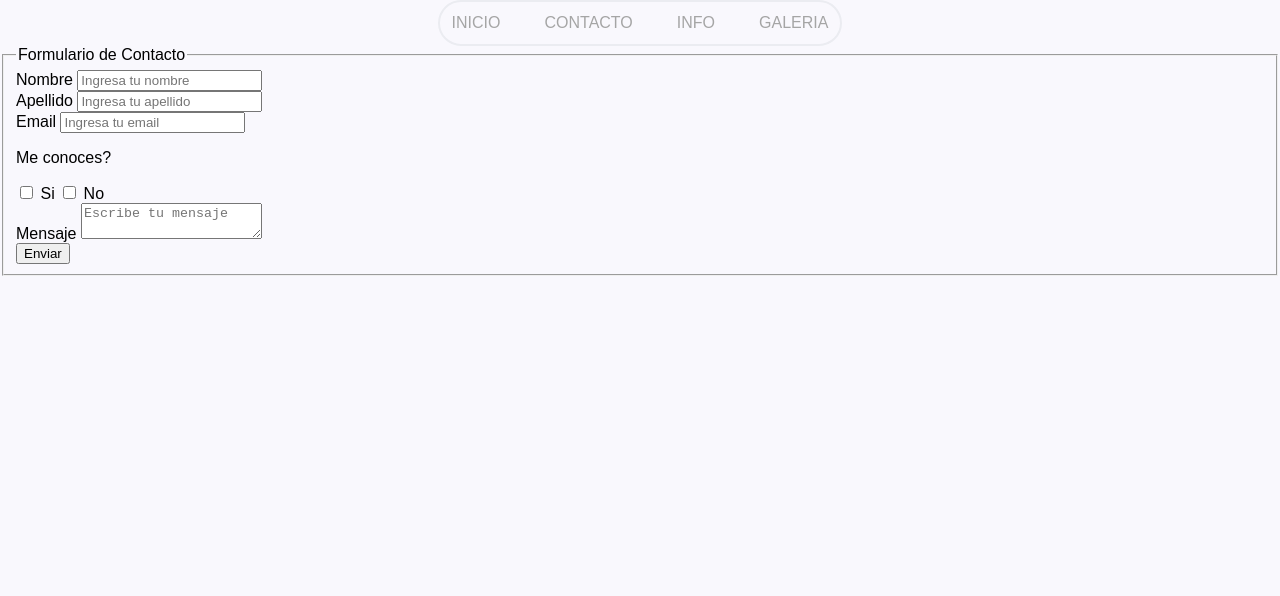
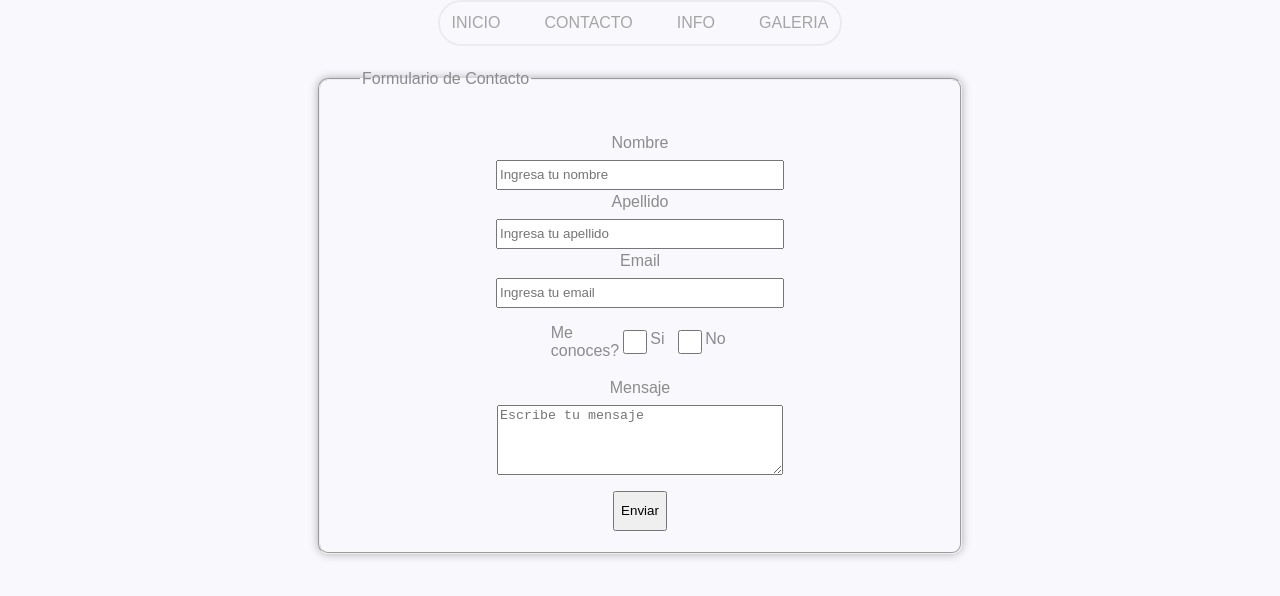
Before and after one commit to kr3nk1/aa-capstone-project_Taylor, a plain HTML site: page contacto.html in a window 1280 px wide. Drawn offline with Linux system fonts and the light colour scheme.

Commit message:
Formulario modificado

```diff
--- a/contacto.css
+++ b/contacto.css
@@ -1,6 +1,7 @@
 body {
   background: #F9F8FD;
   font-family: 'Lexend Exa', sans-serif;
+  color: #8c8c8c;
   margin: 0;
   padding: 0;
 }
@@ -90,3 +91,82 @@ body {
     font-size: 12px;
   }
 }
+
+
+
+  form {
+    display: flex;
+    flex-direction: column;
+    justify-content: center;
+    align-items: center;
+    flex-wrap: wrap;
+    gap: 6px;
+    top: 50%;
+    left: 50%;
+    transform: translate(-50, -50%);
+    margin-top: 1.5rem;
+  }
+
+  label, input {
+    display: flex;
+    justify-content: center;
+    flex: 1 0 1.5rem;
+  }
+
+  label {
+    display: flex;
+    flex-direction: column;
+    align-items: flex-start;
+    margin-bottom: 5px;
+  }
+
+  input, textarea {
+    width: 100%;
+  }
+  textarea {
+    height: 4rem;
+  }
+
+
+
+  button {
+
+    flex: 1 0 40px;
+    margin-top: 1rem;
+    margin-bottom: 1%;
+
+  }
+fieldset {
+  display: flex;
+  flex-direction: column;
+  justify-content: center;
+  align-items: center;
+  width: 35rem;
+  height: 25rem;
+  padding: 40px;
+  border-radius: 10px;
+  box-shadow: 0 0 10px rgba(0, 0, 0, 0.3);
+  margin: 0 auto;
+}
+
+.column {
+  display: flex;
+  flex-direction: column;
+  justify-content: center;
+  align-items: center;
+  margin: 0;
+  width: 50%;
+}
+
+.survey {
+  display: flex;
+  flex-direction: row;
+  justify-content: center;
+}
+label[for="nombre"] {
+  margin-top: 1%;
+}
+
+.legend {
+
+}
--- a/contacto.html
+++ b/contacto.html
@@ -5,7 +5,6 @@
     <meta charset="UTF-8">
     <meta http-equiv="X-UA-Compatible" content="IE=edge">
     <meta name="viewport" content="width=device-width, initial-scale=1.0">
-    <title>Document</title>
     <link rel="stylesheet" type="text/css" href="contacto.css">
     <title>Contacto-Taylor</title>
 </head>
@@ -26,31 +25,31 @@
     <form action="/form-handling-url" method="post">
         <fieldset>
             <legend>Formulario de Contacto</legend>
-            <div>
+            <div class="column">
                 <label for="nombre">Nombre</label>
                 <input type="text" id="nombre" name="nombre" placeholder="Ingresa tu nombre">
             </div>
-            <div>
+            <div class="column">
                 <label for="apellido">Apellido</label>
                 <input type="text" id="apellido" name="apellido" placeholder="Ingresa tu apellido">
             </div>
-            <div>
+            <div class="column">
                 <label for="email">Email</label>
                 <input type="email" id="email" name="email" placeholder="Ingresa tu email">
             </div>
 
-            <div>
+            <div class="survey">
                 <p>Me conoces?</p>
                 <input type="checkbox" id="pregunta" name="pregunta">
                 <label for="pregunta">Si</label>
                 <input type="checkbox" id="pregunta" name="pregunta">
                 <label for="pregunta">No</label>
             </div>
-            <div>
+            <div class="column">
                 <label for="mensaje">Mensaje</label>
                 <textarea id="mensaje" name="mensaje" placeholder="Escribe tu mensaje"></textarea>
             </div>
-            <div>
+            <div class="column">
                 <button type="submit">Enviar</button>
 
 
--- a/index.css
+++ b/index.css
@@ -93,6 +93,7 @@ body {
 
 
 
+
         .texto {
             margin: auto;
             text-align: center;
@@ -104,7 +105,7 @@ body {
             position: relative;
             width: 100% !important;
             height: 1000px;
-            background: green; /* IE */
+            background: green;
         }
         .main-img h1 {
             z-index: 2;
@@ -117,7 +118,7 @@ body {
             height: 26px;
             padding: 0;
             margin: 0;
-            margin-top: -13px; /* 1/2 height */
+            margin-top: -13px;
             text-align: center;
         }
         .main-img img {
--- a/info.css
+++ b/info.css
@@ -90,3 +90,26 @@ body {
       font-size: 12px;
     }
   }
+
+  h1 {
+  font-size: 1.5rem;
+  }
+
+  .enlaces {
+    display: flex;
+    flex-direction: column;
+    justify-content: flex-start;
+    align-items: flex-start;
+    margin: 1rem 30%;
+    padding: auo;
+    top: 50%;
+    left: 50%;
+    transform: translate(-50, -50%);
+    }
+    .column {
+    display: flex;
+    flex-direction: column;
+    justify-content: flex-start;
+    align-items: flex-start;
+
+    }
```
Also changed, not shown: info.html (+7 -4 lines). Lines whose indentation alone changed are shown as unchanged.
